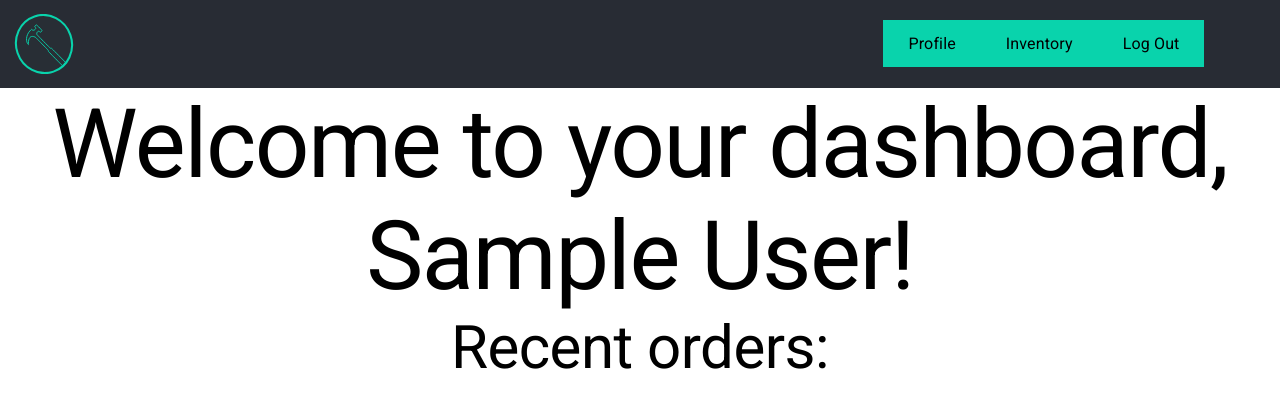
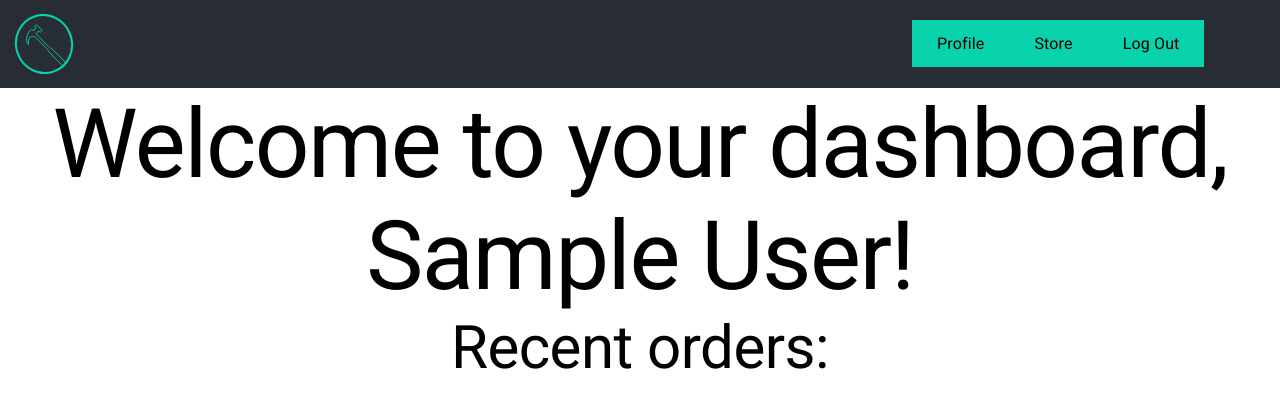
Before and after one commit to mvanree00/Home-Order-Spark, a React (Create React App) app in the folder client/: page / in a window 1280 px wide. Shown: the top 408 px of the page. Built offline with nearby package versions, Linux system fonts and the light colour scheme; sample sign-in values are in the browser's storage.

Commit message:
Fixed NavBar for logout

```diff
--- a/client/src/components/Header/NavBar.js
+++ b/client/src/components/Header/NavBar.js
@@ -17,11 +17,9 @@ import httpUser from '../../httpUser'
 const NavBar = (props) => {
     const[drawerOpen, setDrawerOpen] = useState({open: false});
     const toggle = () => setDrawerOpen({open: !drawerOpen.open});
-    const [cart, setCart] = useState({email: props.user.email, prodId: ''});
     const [items, setItems] = useState([]);
-    const [totals, setTotal] = useState(0.0);
+    const [cart, setCart] = useState({email: '', prodId: ''})
     let list = [];
-    let total = 0;
     useEffect (() => {
         function setData(response){
             response.forEach((currentItem) => {
@@ -62,12 +60,14 @@ const NavBar = (props) => {
     }
 
     const onAdd = () => {
+        cart.email = props.user.email;
         console.log(cart)
         httpUser.addCart(cart);
         setCart({email: props.user.email, prodId: ''});
     };
 
     const onRemove = () => {
+        cart.email = props.user.email;
         console.log(cart)
         httpUser.removeCart(cart);
         setCart({email: props.user.email, prodId: ''});
@@ -110,17 +110,24 @@ const NavBar = (props) => {
                                     {itemList()}
                                     {items.length !== 0 &&
                                     <>
-                                        <div>Total: {items.reduce(reducer)}</div>
+                                        <div>Total: ${items.reduce(reducer)}</div>
                                         <Button component={ Link } to={{pathname:"/checkout", state: {total:items.reduce(reducer)}}} variant="contained" color="primary" onClick={toggle}>Checkout</Button>
                                     </>
                                     }
                                     </Drawer>
                                     <Link className ="nav-link" onClick={toggle}>Cart</Link>
+                                    <Link className ="nav-link" to='/dashboard'>Profile</Link>
+                                    <Link className ="nav-link" to='/store'>Store</Link>
+                                    <Link className ="nav-link" to='/logout'>Log Out</Link>
                                 </>
                             }
-                            <Link className ="nav-link" to='/dashboard'>Profile</Link>
-                            <Link className ="nav-link" to='/inventory'>Inventory</Link>
-                            <Link className ="nav-link" to='/logout'>Log Out</Link>
+                            {props.user.atype !== "Customer" &&
+                                <>
+                                    <Link className ="nav-link" to='/dashboard'>Profile</Link>
+                                    <Link className ="nav-link" to='/inventory'>Store</Link>
+                                    <Link className ="nav-link" to='/logout'>Log Out</Link>
+                                </>
+                            }
                         </Typography>
                     ) :
                     (
```
